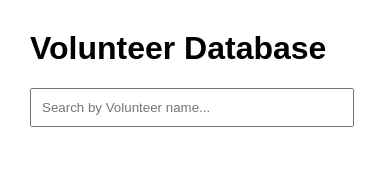
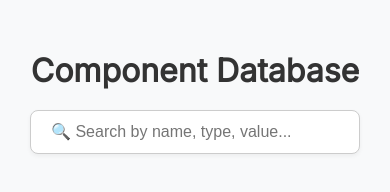
Before and after one commit to PaulomiPrajapati/uanddi, a plain HTML site: page index.html in a window 390 px wide. Drawn offline with Linux system fonts and the light colour scheme.

Commit message:
Update index.html

```diff
--- a/index.html
+++ b/index.html
@@ -1,19 +1,74 @@
+
 <!DOCTYPE html>
-<html>
+<html lang="en">
 <head>
-  <meta charset="UTF-8">
-  <title>Name Search</title>
+  <meta charset="UTF-8" />
+  <meta name="viewport" content="width=device-width, initial-scale=1.0"/>
+  <title>Component Database</title>
+  <link href="https://fonts.googleapis.com/css2?family=Inter&display=swap" rel="stylesheet">
+  <style>
+    body {
+      font-family: 'Inter', sans-serif;
+      background-color: #f8f9fa;
+      margin: 0;
+      padding: 30px;
+    }
+
+    h1 {
+      text-align: center;
+      color: #333;
+      margin-bottom: 20px;
+    }
+
+    .search-box {
+      display: flex;
+      justify-content: center;
+      margin-bottom: 30px;
+    }
+
+    #searchInput {
+      padding: 12px 20px;
+      width: 80%;
+      max-width: 400px;
+      border: 1px solid #ccc;
+      border-radius: 8px;
+      font-size: 16px;
+      box-shadow: 0 2px 4px rgba(0,0,0,0.05);
+    }
+
+    #results {
+      display: flex;
+      flex-direction: column;
+      gap: 15px;
+      max-width: 800px;
+      margin: 0 auto;
+    }
+
+    .card {
+      background-color: #fff;
+      border-radius: 12px;
+      padding: 20px;
+      box-shadow: 0 4px 10px rgba(0,0,0,0.08);
+      border: 1px solid #e0e0e0;
+    }
+
+    .card strong {
+      color: #0056b3;
+    }
+
+    @media (max-width: 600px) {
+      #searchInput {
+        width: 95%;
+      }
+    }
+  </style>
   <script src="script.js" defer></script>
-  <style>
-    body { font-family: Arial; margin: 30px; }
-    input { padding: 10px; width: 300px; }
-    #results { margin-top: 20px; }
-    .card { padding: 10px; border: 1px solid #ccc; margin-bottom: 10px; }
-  </style>
 </head>
 <body>
-  <h1>Volunteer Database</h1>
-  <input type="text" id="searchInput" placeholder="Search by Volunteer name..." />
+  <h1>Component Database</h1>
+  <div class="search-box">
+    <input type="text" id="searchInput" placeholder="🔍 Search by name, type, value..." />
+  </div>
   <div id="results"></div>
 </body>
 </html>
```
